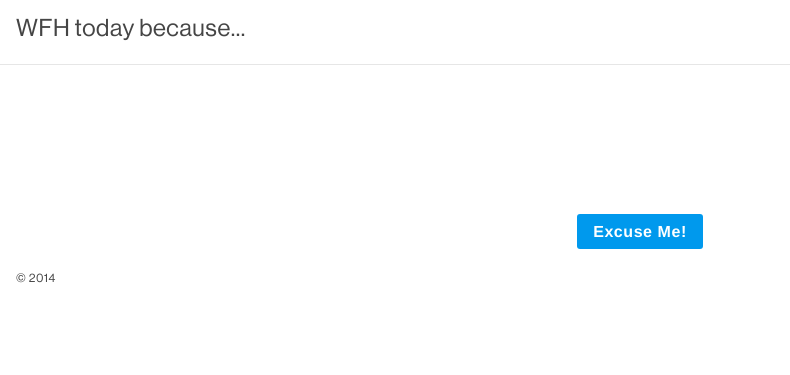
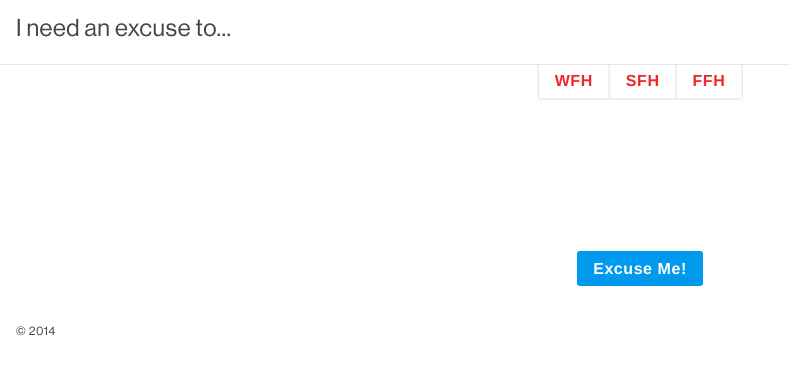
Before and after one commit to quattromani/WFH-generator, a Jekyll site: the page built from index.html, in a window 1280 px wide. Shown: the top 375 px of the page, without its empty margins (0-790 px from the left). Built offline with Jekyll 4.4.1, drawn with Linux system fonts in a browser that asks for light colours; nearby versions of some CDN libraries.

Commit message:
added button-bar

```diff
--- a/css/scss/partials/overrides.scss
+++ b/css/scss/partials/overrides.scss
@@ -15,7 +15,12 @@ header {
   }
 }
 
+.button-bar {
+  @include center;
+}
+
 .excuse-generator {
   min-height: 8em;
   @include padding($padding);
+  font-style: italic;
 }
--- a/index.html
+++ b/index.html
@@ -1,7 +1,19 @@
 ---
 layout: default
-banner: "WFH today because..."
+banner: "I need an excuse to..."
 ---
+
+<div class="button-bar">
+  <button class="btn button-bar-item">
+    WFH
+  </button>
+  <button class="btn button-bar-item">
+    SFH
+  </button>
+  <button class="btn button-bar-item">
+    FFH
+  </button>
+</div>
 
 <section class="text-center">
   <article>
```
Also changed, not shown: css/main.css (+10 -1 lines), css/partials/overrides.css (+8 -0 lines), css/build/main.min.css, 2 other files.
